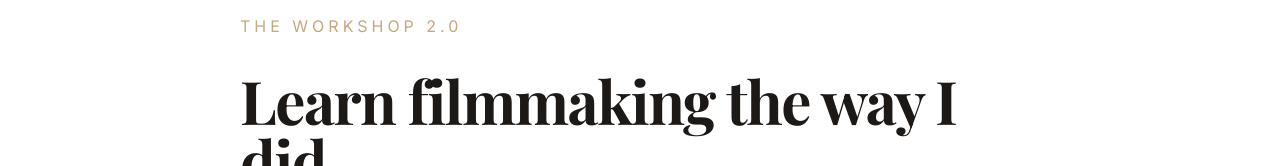
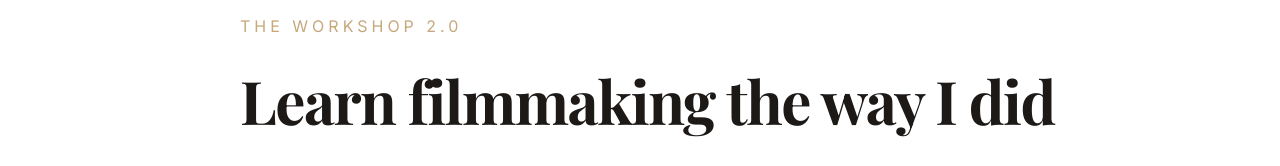
Before and after one commit to shamit-sinha/unfunnysinha, a React (Create React App) app in the folder frontend/: page /course in a window 1280 px wide. Shown: the part 786-952 px from the top of the page. Built offline with nearby package versions, Linux system fonts and the light colour scheme; no server answers; a web font is replaced by a local one.

Commit message:
Adjust heading size and style in CoursePage

```diff
--- a/frontend/src/pages/CoursePage.js
+++ b/frontend/src/pages/CoursePage.js
@@ -60,7 +60,7 @@ export default function CoursePage() {
               The Workshop 2.0
             </span>
             <h1
-              className="font-heading text-4xl sm:text-5xl lg:text-6xl font-bold text-brand-text leading-[1.05] tracking-tight animate-fade-in"
+              className="font-heading text-2xl sm:text-4xl lg:text-6xl font-bold text-brand-text leading-[1.05] tracking-tight whitespace-nowrap animate-fade-in"
               style={{ animationDelay: '400ms', animationFillMode: 'both' }}
             >
               Learn filmmaking the way I did
```
